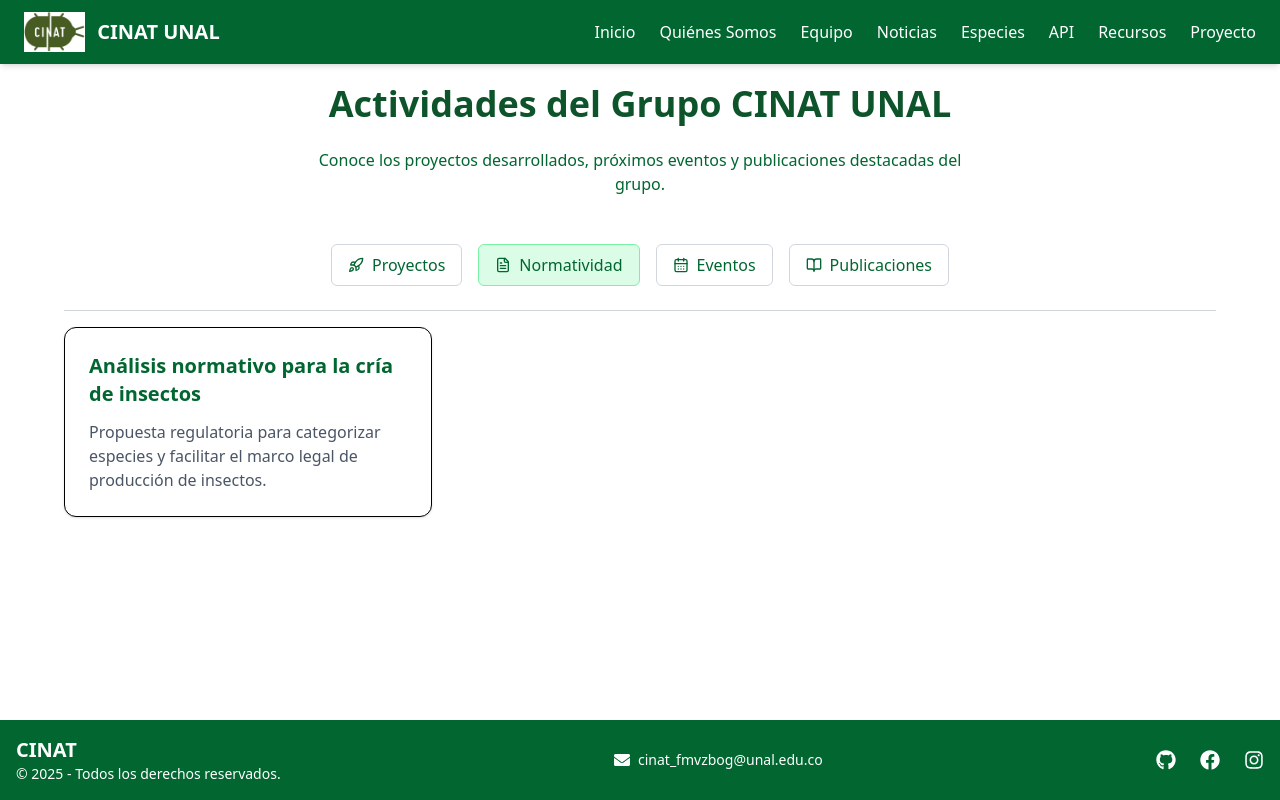
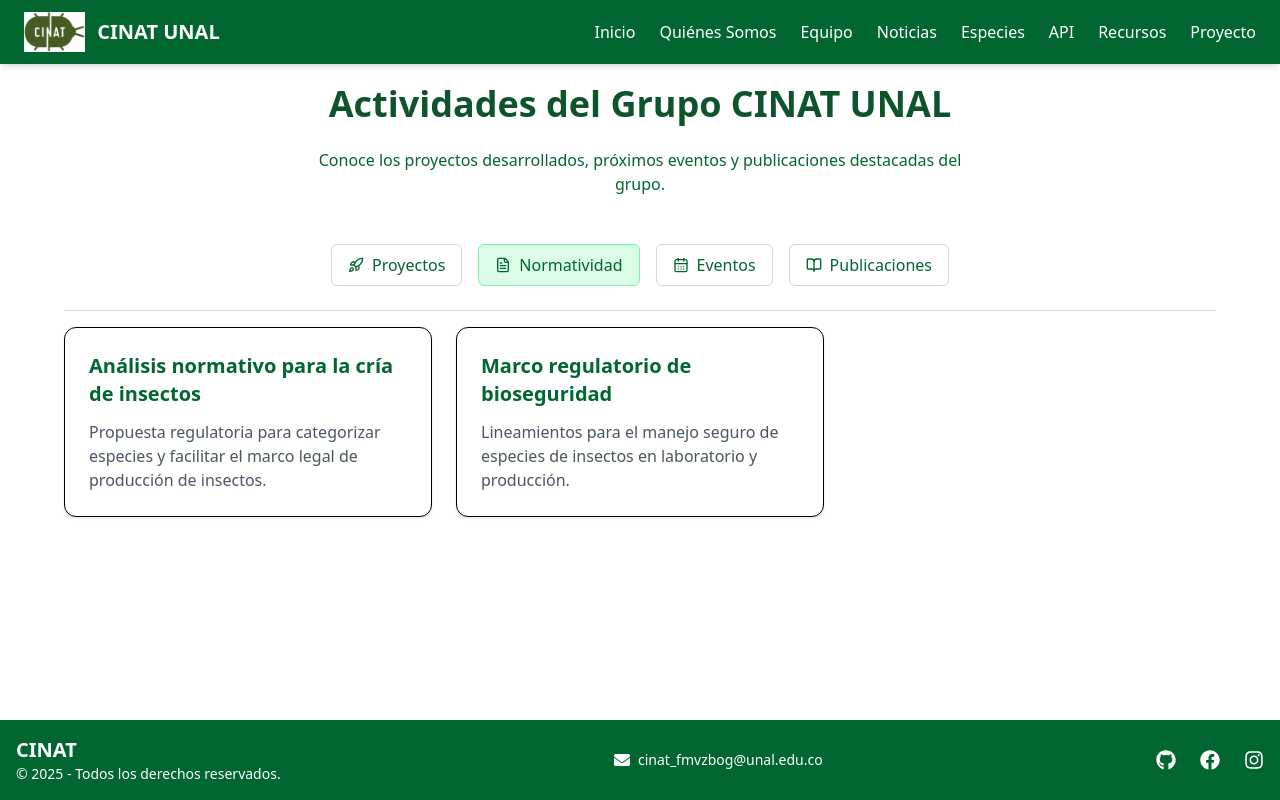
Before and after one commit to Kdnastone/insect-hub, a React (Vite) app: page /news in a window 1280 px wide. Both pictures are taken after a click on the button "Normatividad". Built offline with nearby package versions, Linux system fonts and the light colour scheme.

Commit message:
feat: separar componentes de News en archivos JSX individuales para cada tab

```diff
--- /dev/null
+++ b/src/components/tabs/EventosTab.jsx
@@ -0,0 +1,29 @@
+export default function EventosTab() {
+  const eventos = [
+    {
+      id: 1,
+      titulo: "Presentación Avances Normativos 2025",
+      fecha: "septiembre 9 de 2025",
+      descripcion: "Presentación de los avances en la regulación, producción y aplicación de algunos insectos en Colombia."
+    }
+
+  ];
+
+  return (
+    <>
+      {eventos.map((evento) => (
+        <div key={evento.id} className="border rounded-xl p-4 sm:p-6 shadow-sm hover:shadow-md transition-shadow bg-white">
+          <h2 className="font-semibold text-lg sm:text-xl text-green-800 mb-2 sm:mb-3">
+            {evento.titulo}
+          </h2>
+          <p className="text-xs sm:text-sm text-green-800 font-medium mb-2">
+            {evento.fecha}
+          </p>
+          <p className="text-sm sm:text-base text-gray-600">
+            {evento.descripcion}
+          </p>
+        </div>
+      ))}
+    </>
+  );
+}
--- /dev/null
+++ b/src/components/tabs/NormatividadTab.jsx
@@ -0,0 +1,30 @@
+export default function NormatividadTab() {
+  const normativas = [
+    {
+      id: 1,
+      titulo: "Análisis normativo para la cría de insectos",
+      descripcion: "Propuesta regulatoria para categorizar especies y facilitar el marco legal de producción de insectos."
+    },
+    {
+      id: 2,
+      titulo: "Marco regulatorio de bioseguridad",
+      descripcion: "Lineamientos para el manejo seguro de especies de insectos en laboratorio y producción."
+    }
+
+  ];
+
+  return (
+    <>
+      {normativas.map((normativa) => (
+        <div key={normativa.id} className="border rounded-xl p-4 sm:p-6 shadow-sm hover:shadow-md transition-shadow bg-white">
+          <h2 className="font-semibold text-lg sm:text-xl text-green-800 mb-2 sm:mb-3">
+            {normativa.titulo}
+          </h2>
+          <p className="text-sm sm:text-base text-gray-600">
+            {normativa.descripcion}
+          </p>
+        </div>
+      ))}
+    </>
+  );
+}
--- /dev/null
+++ b/src/components/tabs/ProyectosTab.jsx
@@ -0,0 +1,25 @@
+export default function ProyectosTab() {
+  const proyectos = [
+    {
+      id: 1,
+      titulo: "Web y API de especies de interés",
+      descripcion: "Proyecto para la divulgación estructurada de especies de insectos con valor científico y productivo."
+    }
+
+  ];
+
+  return (
+    <>
+      {proyectos.map((proyecto) => (
+        <div key={proyecto.id} className="border rounded-xl p-4 sm:p-6 shadow-sm hover:shadow-md transition-shadow bg-white">
+          <h2 className="font-semibold text-lg sm:text-xl text-green-800 mb-2 sm:mb-3">
+            {proyecto.titulo}
+          </h2>
+          <p className="text-sm sm:text-base text-gray-600">
+            {proyecto.descripcion}
+          </p>
+        </div>
+      ))}
+    </>
+  );
+}
--- /dev/null
+++ b/src/components/tabs/PublicacionesTab.jsx
@@ -0,0 +1,53 @@
+export default function PublicacionesTab() {
+  const publicaciones = [
+    {
+      id: 1,
+      titulo: "Flies Are what They Eat: Tailoring Nutrition of Black Soldier Fly (Hermetia Illucens L.) for Larval Biomass Production and Fitness",
+      autores: "Karol B Barragán-Fonseca",
+      fecha: "2018/06/25",
+      enlace: "https://www.proquest.com/openview/83c4bf95d6bf5294703645aa778553c4/1.pdf?pq-origsite=gscholar&cbl=2026366&diss=y#page=85"
+    },
+    {
+      id: 2,
+      titulo: "Navigating social, environmental, and economic complexities of insect farming to contribute to sustainable agrifood systems",
+      autores: "Cristancho-Sánchez, Sonia V.; Barragán-Fonseca, Karol B.",
+      fecha: "2018/06/09",
+      enlace: "https://www.researchgate.net/publication/342048307_Analisis_del_sistema_de_aprovechamiento_del_gusano_mojojoy_Rhynchophorus_palmarum_Coleoptera_Curculionidae_en_el_Municipio_de_Leticia_Amazonas_Colombia"
+    }
+  ];
+
+  // Ordenar publicaciones por fecha (más reciente primero)
+  const publicacionesOrdenadas = publicaciones.sort((a, b) => new Date(b.fecha) - new Date(a.fecha));
+
+  return (
+    <>
+      {publicacionesOrdenadas.map((publicacion) => (
+        <div key={publicacion.id} className="border rounded-xl p-4 sm:p-6 shadow-sm hover:shadow-md transition-shadow bg-white">
+          <h2 className="font-semibold text-lg sm:text-xl text-green-800 mb-2 sm:mb-3">
+            {publicacion.titulo}
+          </h2>
+          <p className="text-sm text-gray-700 mb-2">
+            <span className="font-medium">Autores:</span> {publicacion.autores}
+          </p>
+          <p className="text-xs sm:text-sm text-green-800 font-medium mb-3">
+            {new Date(publicacion.fecha).toLocaleDateString('es-ES', {
+              year: 'numeric',
+              month: 'long',
+              day: 'numeric'
+            })}
+          </p>
+          {publicacion.enlace && (
+            <a
+              href={publicacion.enlace}
+              target="_blank"
+              rel="noopener noreferrer"
+              className="text-sm text-blue-600 hover:text-blue-800 underline"
+            >
+              Ver publicación
+            </a>
+          )}
+        </div>
+      ))}
+    </>
+  );
+}
--- a/src/pages/News.jsx
+++ b/src/pages/News.jsx
@@ -2,9 +2,31 @@
 import { useState } from "react";
 import { CalendarDays, Rocket, BookOpen, FileText } from "lucide-react";
 
+// Importar los componentes de cada pestaña
+import ProyectosTab from "../components/tabs/ProyectosTab";
+import NormatividadTab from "../components/tabs/NormatividadTab";
+import EventosTab from "../components/tabs/EventosTab";
+import PublicacionesTab from "../components/tabs/PublicacionesTab";
+
 export default function News() {
-    // Estado para manejar la pestaña activa
+  // Estado para manejar la pestaña activa
   const [tab, setTab] = useState("proyectos");
+
+  // Función para renderizar el contenido según la pestaña activa
+  const renderTabContent = () => {
+    switch (tab) {
+      case "proyectos":
+        return <ProyectosTab />;
+      case "normatividad":
+        return <NormatividadTab />;
+      case "eventos":
+        return <EventosTab />;
+      case "publicaciones":
+        return <PublicacionesTab />;
+      default:
+        return <ProyectosTab />;
+    }
+  };
 
   return (
     // Componente principal que renderiza la página de noticias
@@ -56,53 +78,7 @@ export default function News() {
 
       {/* Contenido de cada tab - Responsive Grid */}
       <div className="grid grid-cols-1 sm:grid-cols-2 lg:grid-cols-3 gap-4 sm:gap-6">
-
-        {tab === "proyectos" && (
-          <div className="border rounded-xl p-4 sm:p-6 shadow-sm hover:shadow-md transition-shadow bg-white">
-            <h2 className="font-semibold text-lg sm:text-xl text-green-800 mb-2 sm:mb-3">
-              Web y API de especies de interés
-            </h2>
-            <p className="text-sm sm:text-base text-gray-600">
-              Proyecto para la divulgación estructurada de especies de insectos con valor científico y productivo.
-            </p>
-          </div>
-        )}
-
-        {tab === "normatividad" && (
-          <div className="border rounded-xl p-4 sm:p-6 shadow-sm hover:shadow-md transition-shadow bg-white">
-            <h2 className="font-semibold text-lg sm:text-xl text-green-800 mb-2 sm:mb-3">
-              Análisis normativo para la cría de insectos
-            </h2>
-            <p className="text-sm sm:text-base text-gray-600">
-              Propuesta regulatoria para categorizar especies y facilitar el marco legal de producción de insectos.
-            </p>
-          </div>
-        )}
-
-        {tab === "eventos" && (
-          <div className="border rounded-xl p-4 sm:p-6 shadow-sm hover:shadow-md transition-shadow bg-white">
-            <h2 className="font-semibold text-lg sm:text-xl text-green-800 mb-2 sm:mb-3">
-              Presentación Avances Normativos 2025
-            </h2>
-            <p className="text-xs sm:text-sm text-green-600 font-medium mb-2">
-              Agosto 22, 2025 · Universidad Nacional de Colombia
-            </p>
-            <p className="text-sm sm:text-base text-gray-600">
-              Presentación de los avances en la regulación, producción y aplicación de algunos insectos en Colombia.
-            </p>
-          </div>
-        )}
-
-        {tab === "publicaciones" && (
-          <div className="border rounded-xl p-4 sm:p-6 shadow-sm hover:shadow-md transition-shadow bg-white">
-            <h2 className="font-semibold text-lg sm:text-xl text-green-800 mb-2 sm:mb-3">
-              Estado del arte de Tenebrio molitor en Colombia
-            </h2>
-            <p className="text-sm sm:text-base text-gray-600">
-              Publicado en proceso de revisión.
-            </p>
-          </div>
-        )}
+        {renderTabContent()}
       </div>
     </div>
   );
```
Also changed, not shown: src/data/especies.js, 1 other file (tests, documents, lock files or other folders).
